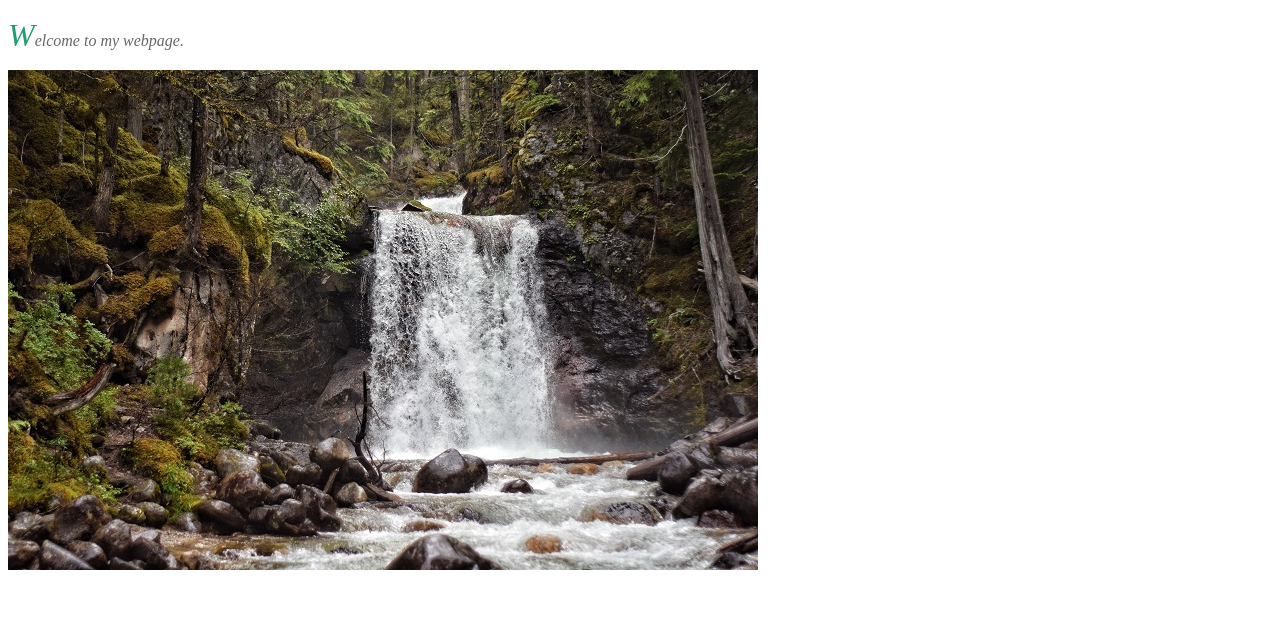
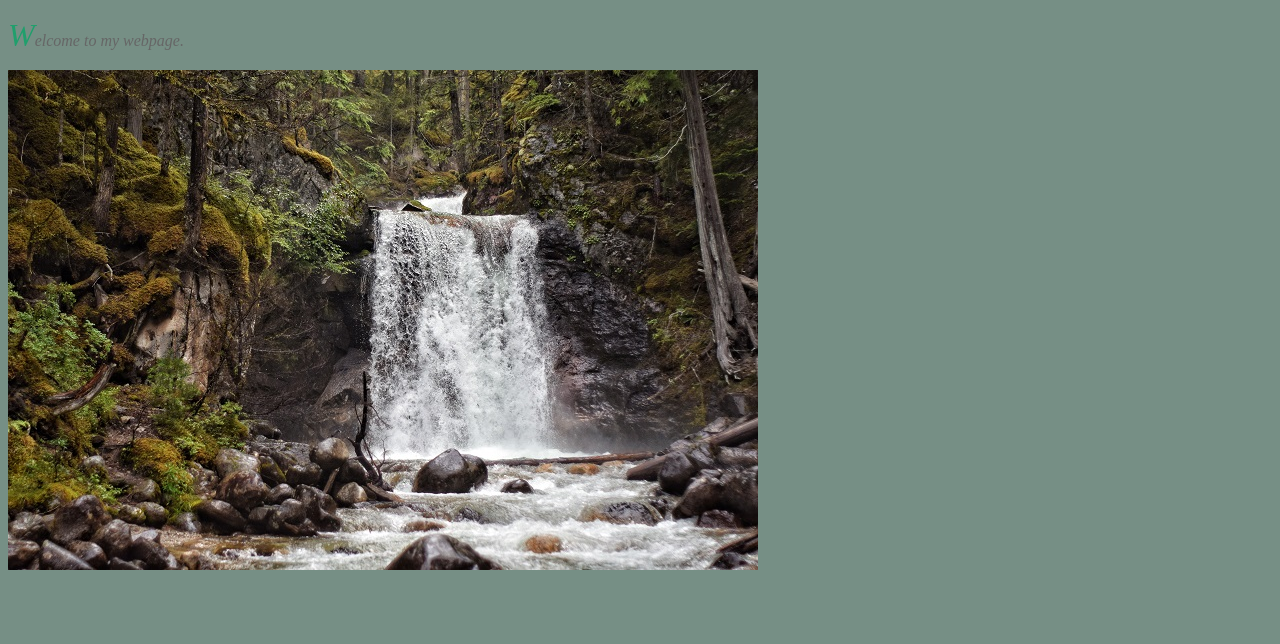
Before and after one commit to idemab/idemab.github.io, a plain HTML site: page index.html in a window 1280 px wide. Shown: the part 156-800 px from the top of the page. Drawn offline with Linux system fonts and the light colour scheme.

Commit message:
Update mystyle.css

```diff
--- a/mystyle.css
+++ b/mystyle.css
@@ -1,3 +1,6 @@
+body{
+  background-color:#768F85
+}
 h1{
   background-color:#000;
   color:#fff;
```
